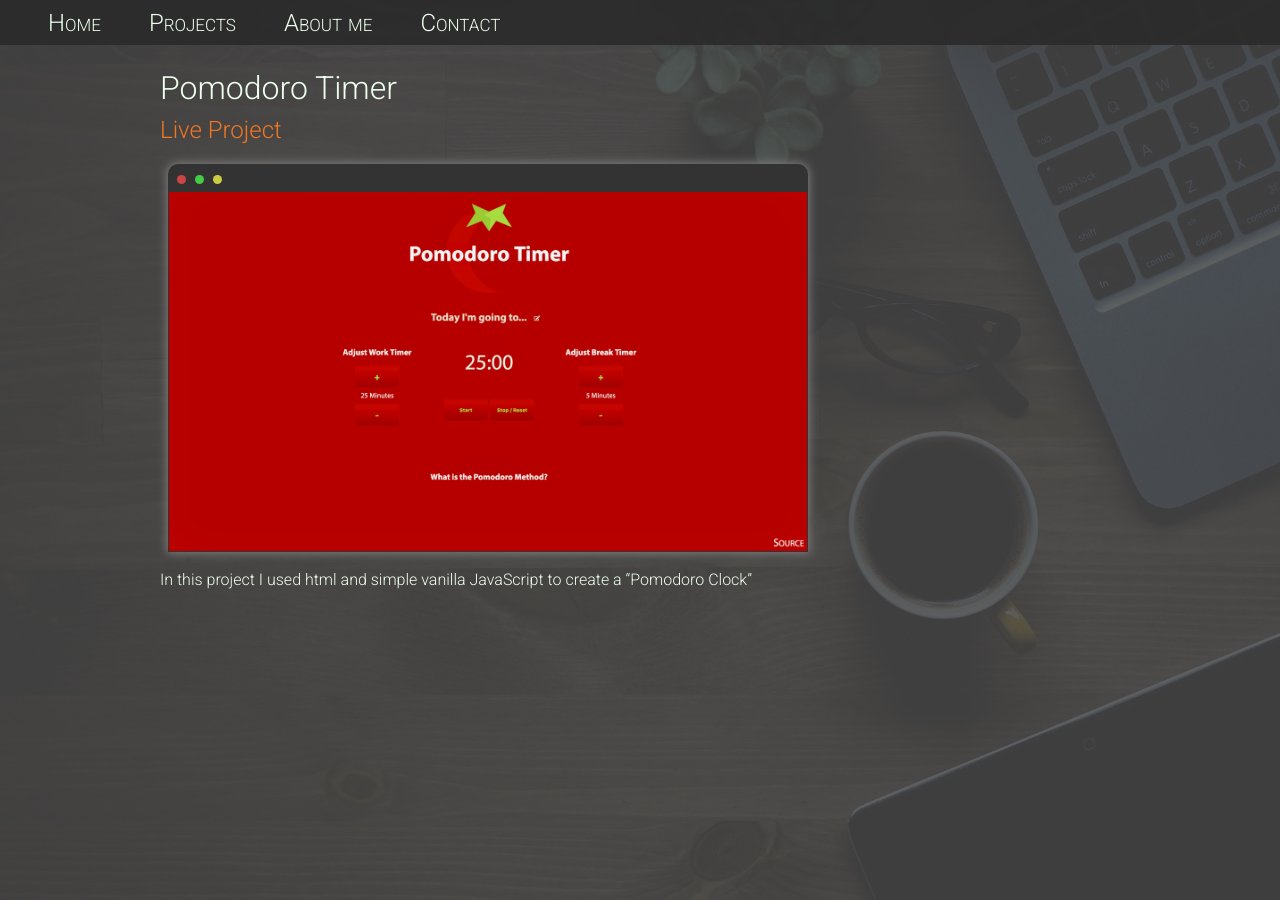
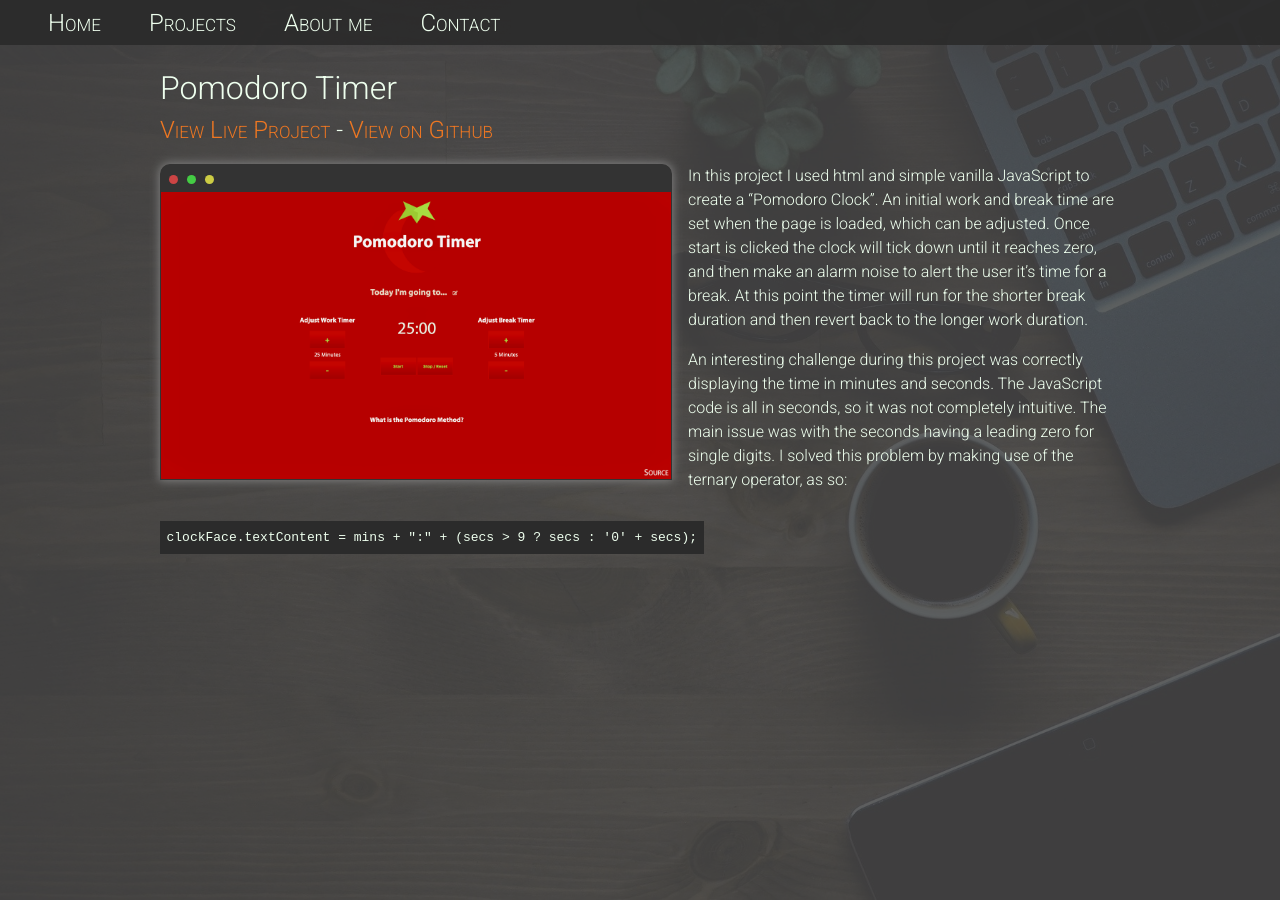
Before and after one commit to jmcharter/Portfolio-2019, a Jekyll site: the page built from dist/pomodoro.md, in a window 1280 px wide. Built offline with Jekyll 4.4.1, drawn with Linux system fonts in a browser that asks for light colours; nearby versions of some CDN libraries.

Commit message:
adjust project styling

```diff
--- a/dist/css/main.css
+++ b/dist/css/main.css
@@ -439,6 +439,23 @@ a {
   font-size: 2rem;
 }
 
+code {
+  padding: 0.5em;
+  margin: 1em 0;
+  display: inline-block;
+  max-width: 80vw;
+  overflow: scroll;
+  background-color: #2b2b2b;
+}
+
+.project-desc {
+  margin-top: 1em;
+  display: block;
+}
+.project-desc p {
+  margin-bottom: 1em;
+}
+
 @media screen and (min-width: 769px) {
   main {
     padding: 4rem 10rem;
@@ -509,13 +526,12 @@ a {
   }
 
   .img-holder {
-    margin-top: 1em;
-    width: 50vw;
+    margin: 1em 1em 1em 0;
+    width: 40vw;
+    display: block;
+    float: left;
   }
 
-  .project-desc {
-    margin: 1em 0;
-  }
   .project-desc p {
     text-align: left;
   }
--- a/dist/css/project_page.css
+++ b/dist/css/project_page.css
@@ -1,6 +1,7 @@
 @import url("https://fonts.googleapis.com/css?family=Raleway:400,600|Roboto:300,700&display=swap");
 h2 a {
   color: #ee7722;
+  font-variant: small-caps;
 }
 
 /*# sourceMappingURL=project_page.css.map */
--- a/dist/pomodoro.md
+++ b/dist/pomodoro.md
@@ -3,11 +3,12 @@ title:  Pomodoro Timer
 layout: project
 subdomain: pomodoro
 screenshot: pomodoro
+github: https://github.com/jmcharter/pomodoro_timer
 ---
 
 # {{ page.title }}
 
-## [Live Project](http://{{ page.subdomain }}.joncharter.co.uk)
+## [View Live Project](http://{{ page.subdomain }}.joncharter.co.uk) - [View on Github]({{ page.github }})
 
 <div class="img-holder">
     <div class="img-topper">
@@ -20,5 +21,14 @@ screenshot: pomodoro
     <img src="img/showcase/{{ page.screenshot }}.png" alt="Screenshot of the live project"/>
 </div>
 <div class="project-desc" markdown="1">
-In this project I used html and simple vanilla JavaScript to create a "Pomodoro Clock"
+In this project I used html and simple vanilla JavaScript to create a "Pomodoro Clock". An initial work and break time are set when the page is loaded, which can be adjusted. Once start is clicked the clock will tick
+down until it reaches zero, and then make an alarm noise to alert the user it's time for a break. At this point the timer will run for the shorter break duration and then revert back to the longer work duration.
+
+An interesting challenge during this project was correctly displaying the time in minutes and seconds. The
+JavaScript code is all in seconds, so it was not completely intuitive. The main issue was with the seconds having a leading zero for single digits. I solved this problem by making use of the ternary operator, as so:
+
+
+    clockFace.textContent = mins + ":" + (secs > 9 ? secs : '0' + secs);
+
+
 </div>
--- a/scss/project_page.scss
+++ b/scss/project_page.scss
@@ -3,4 +3,5 @@
 
 h2 a {
     color: $secondary-colour;
+    font-variant: small-caps;
 }
```
Also changed, not shown: scss/_mobile.scss (+4 -3 lines), scss/main.scss (+17 -0 lines), 7 other files.
